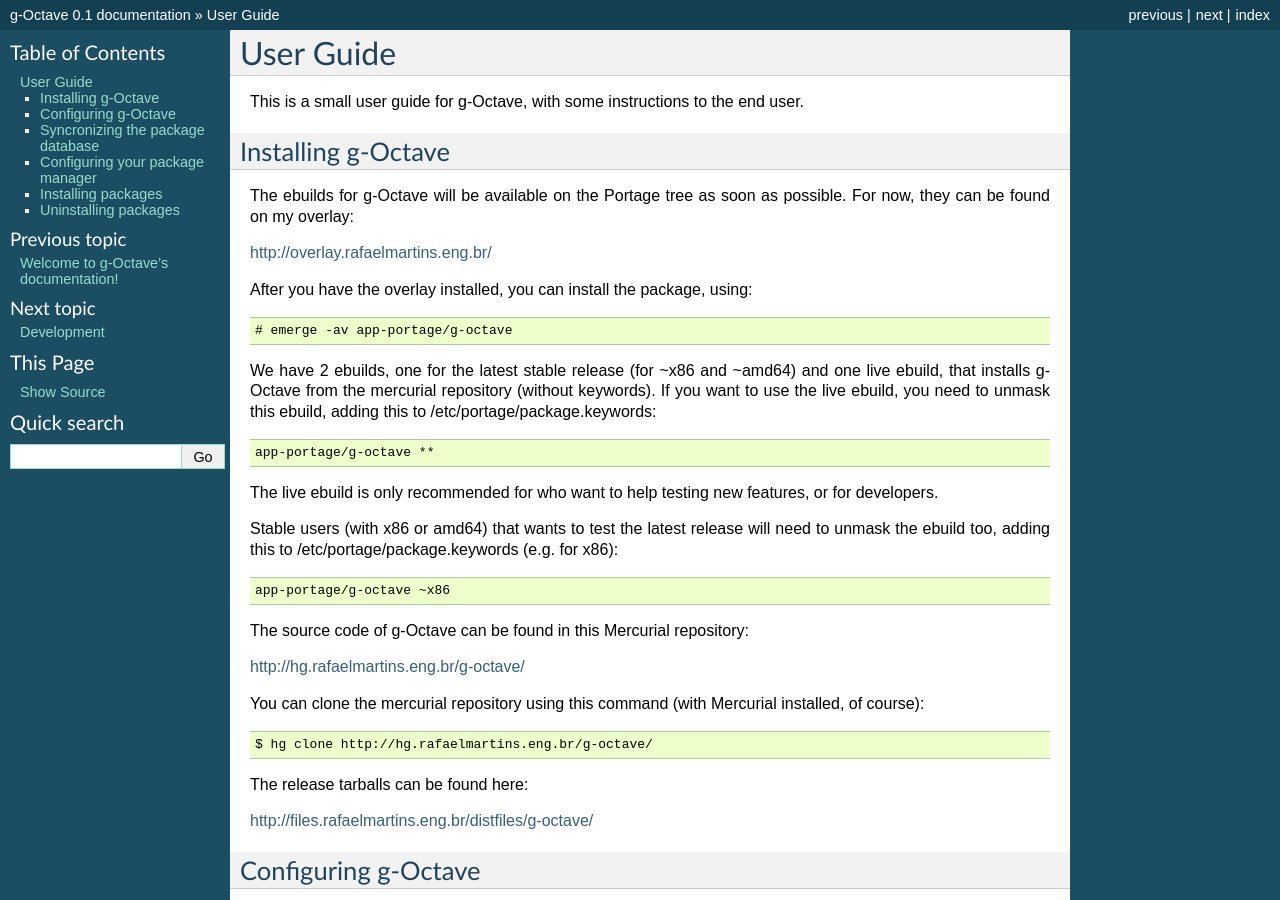
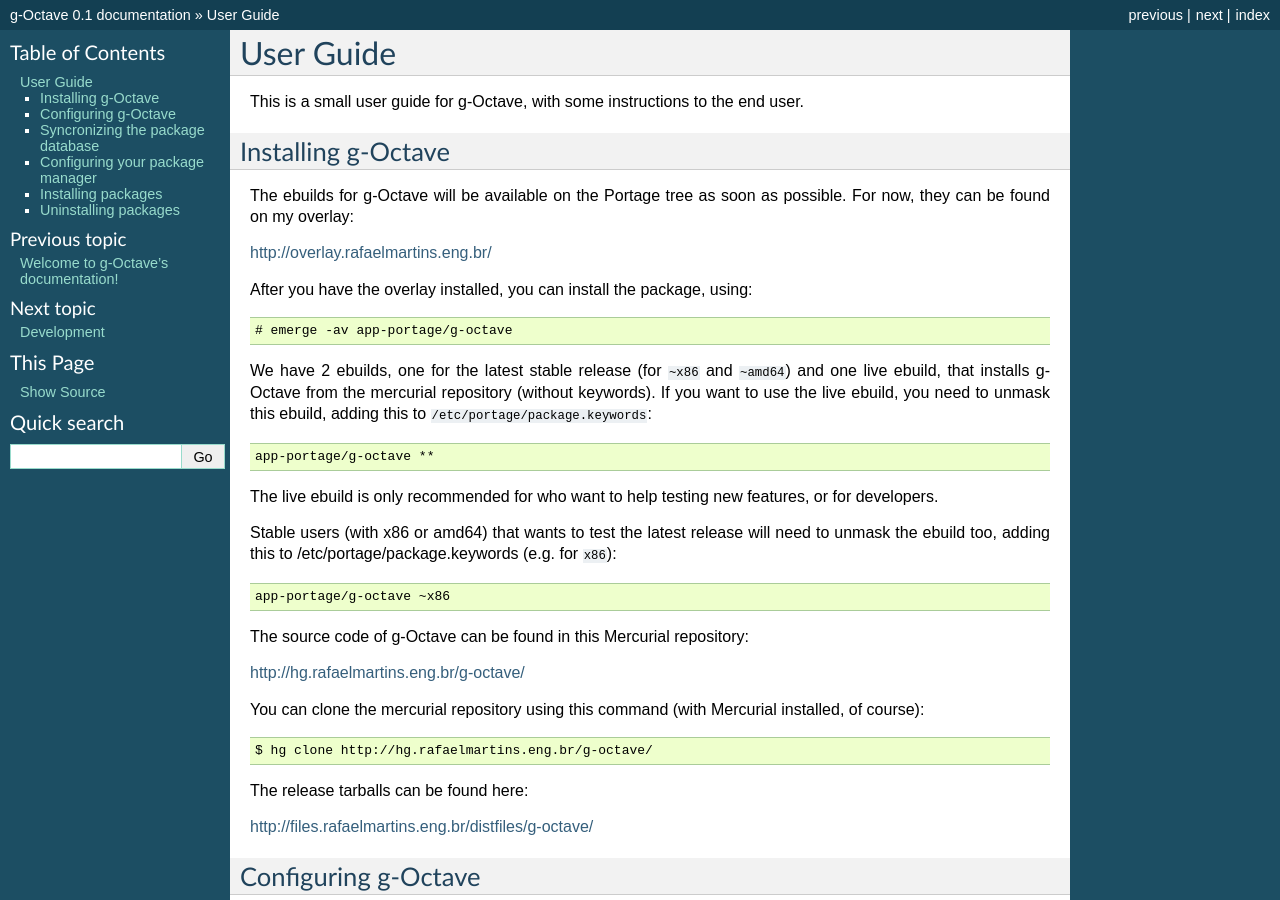
Before and after one commit to rafaelmartins/g-octave, a Sphinx documentation site: the page built from docs/userguide.rst, in a window 1280 px wide and 900 px high. Built offline with Sphinx 7.4.7, drawn with Linux system fonts in a browser that asks for light colours; pages that are not in the unit, such as notebooks, are missing from menus.

```diff
--- a/docs/development.rst
+++ b/docs/development.rst
@@ -9,8 +9,8 @@ Development
 Running the test suites
 -----------------------
 
-You can run the tests suites using the script *run_tests.py* that can be
-found in the directory *scripts* in the `source tarballs`_ (since 0.1) or
+You can run the tests suites using the script ``run_tests.py`` that can be
+found in the directory ``scripts`` in the `source tarballs`_ (since 0.1) or
 in the `Mercurial repository`_
 
 .. _`source tarballs`: http://files.rafaelmartins.eng.br/distfiles/g-octave/
--- a/docs/index.rst
+++ b/docs/index.rst
@@ -33,5 +33,5 @@ Contents
    :maxdepth: 2
 
    userguide
+   development
    tinderbox
-   development
--- a/docs/userguide.rst
+++ b/docs/userguide.rst
@@ -17,10 +17,10 @@ After you have the overlay installed, you can install the package, using: ::
 
     # emerge -av app-portage/g-octave
 
-We have 2 ebuilds, one for the latest stable release (for ~x86 and ~amd64)
+We have 2 ebuilds, one for the latest stable release (for ``~x86`` and ``~amd64``)
 and one live ebuild, that installs g-Octave from the mercurial repository
 (without keywords). If you want to use the live ebuild, you need to unmask
-this ebuild, adding this to /etc/portage/package.keywords: ::
+this ebuild, adding this to ``/etc/portage/package.keywords``::
 
     app-portage/g-octave **
 
@@ -29,7 +29,7 @@ features, or for developers.
 
 Stable users (with x86 or amd64) that wants to test the latest release
 will need to unmask the ebuild too, adding this to
-/etc/portage/package.keywords (e.g. for x86): ::
+/etc/portage/package.keywords (e.g. for ``x86``)::
 
     app-portage/g-octave ~x86
 
@@ -38,7 +38,7 @@ The source code of g-Octave can be found in this Mercurial repository:
 http://hg.rafaelmartins.eng.br/g-octave/
 
 You can clone the mercurial repository using this command (with Mercurial
-installed, of course): ::
+installed, of course)::
 
     $ hg clone http://hg.rafaelmartins.eng.br/g-octave/
 
@@ -51,9 +51,9 @@ Configuring g-Octave
 --------------------
 
 If you installed g-Octave correctly, you should find a configuration file
-at */etc/g-octave.cfg*.
+at ``/etc/g-octave.cfg``.
 
-The main options are *db* and *overlay*, that defines the directory paths
+The main options are ``db`` and ``overlay``, that defines the directory paths
 for the package database and the generated overlay, respectively.
 
 Other options are available. Please read the comments in the configuration
@@ -76,7 +76,7 @@ Configuring your package manager
 Portage needs to be able to find the ebuilds generated by g-Octave, then
 you'll need to add the directory path of the overlay (configured in the
 previous step) to the variable ``PORTDIR_OVERLAY``, in the file
-*/etc/make.conf*.
+``/etc/make.conf``.
 
 You can use something like this command: ::
 
```
Also changed, not shown: docs/tinderbox.rst (added, +133 -0 lines).
